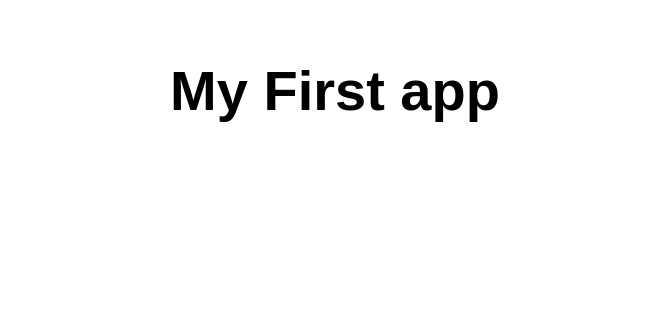
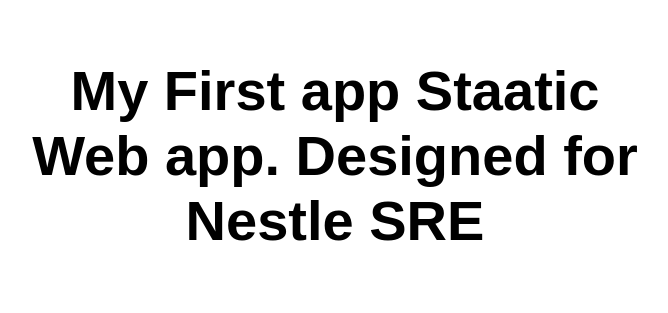
Before and after one commit to Siva141096/my-first-static-web-app, a plain HTML site: page index.html in a window 1280 px wide. Shown: the whole page, without its empty margins (305-973 px from the left). Drawn offline with Linux system fonts and the light colour scheme.

Commit message:
Update index.html

```diff
--- a/index.html
+++ b/index.html
@@ -10,7 +10,10 @@
 
 <body>
   <main>
-    <h1>My First app</h1>
+    <h1>My First app
+    Staatic Web app.
+    Designed for Nestle SRE </h1>
+
   </main>
 </body>
 
```
